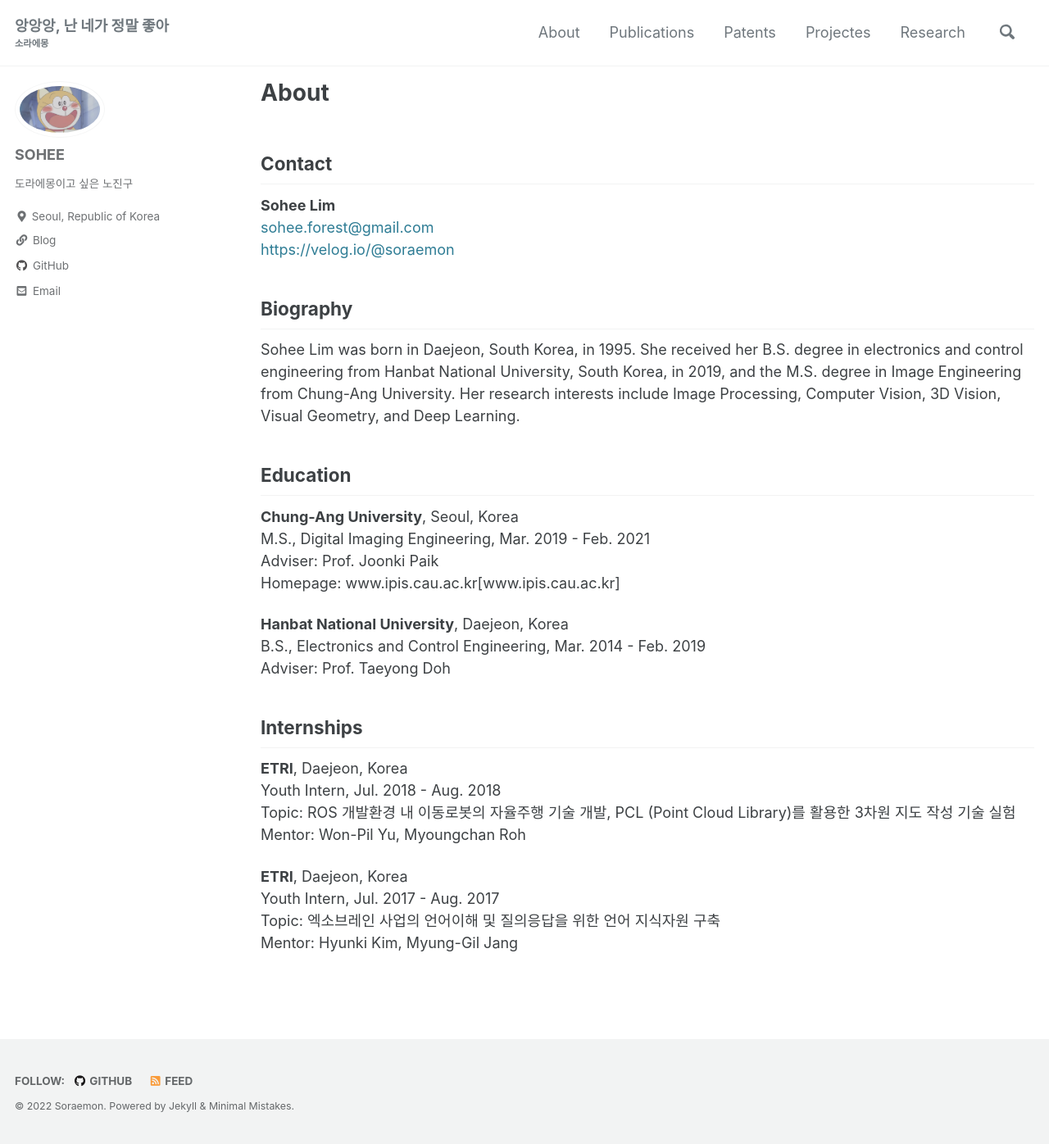
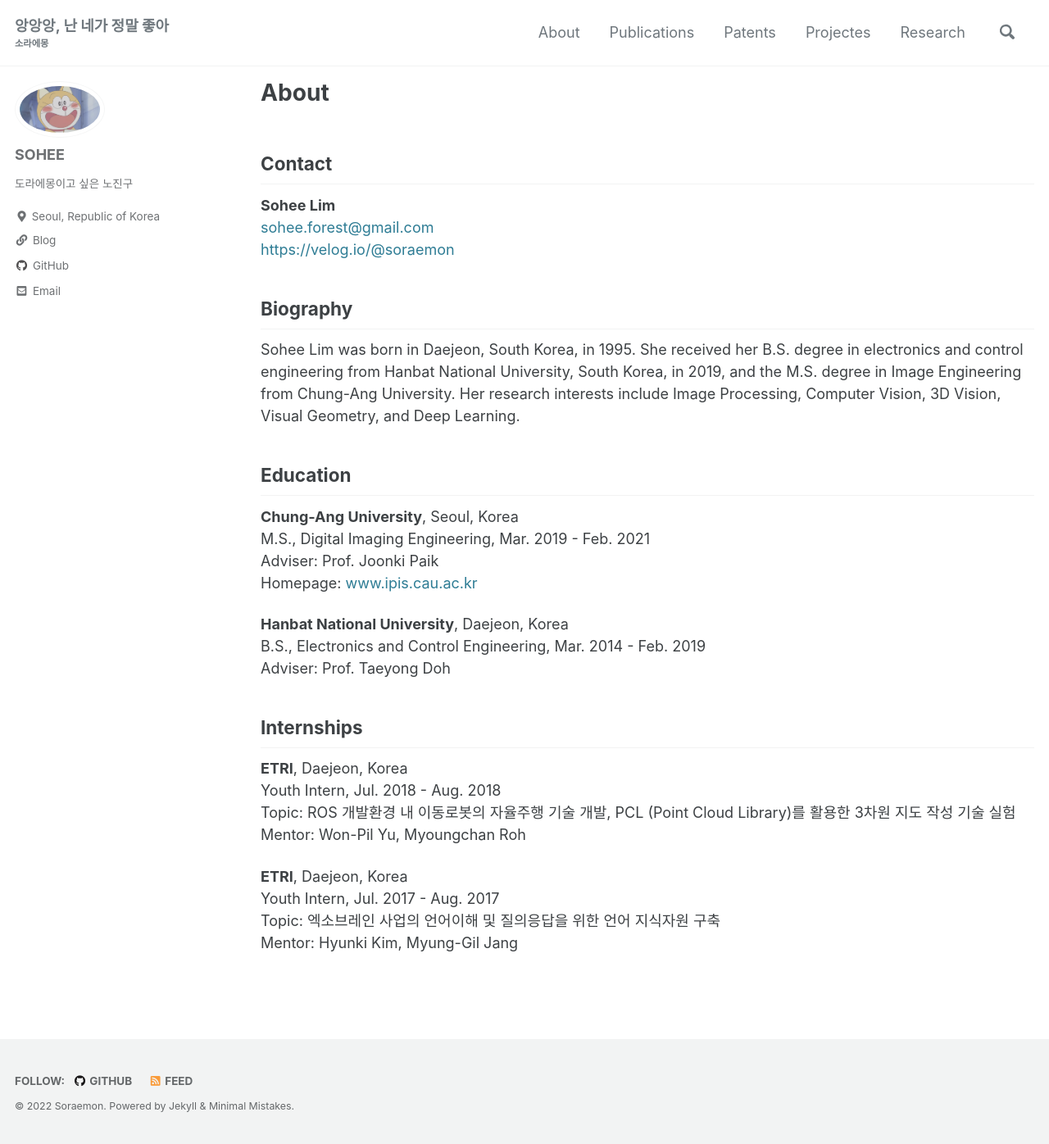
Before and after one commit to sohee-zoe/sohee-zoe.github.io, a Jekyll site: the page built from index.md, in a window 1280 px wide and 1396 px high. Shown: the whole window at 82% size. Built offline with Jekyll 4.4.1, drawn with Linux system fonts in a browser that asks for light colours; cached includes are drawn as plain includes.

Commit message:
Update index.md

```diff
--- a/index.md
+++ b/index.md
@@ -34,7 +34,7 @@ Sohee Lim was born in Daejeon, South Korea, in 1995. She received her B.S. degre
 **Chung-Ang University**, Seoul, Korea
 M.S., Digital Imaging Engineering, Mar. 2019 - Feb. 2021
 Adviser: Prof. Joonki Paik
-Homepage: www.ipis.cau.ac.kr[www.ipis.cau.ac.kr]
+Homepage: [www.ipis.cau.ac.kr](www.ipis.cau.ac.kr)
 
 **Hanbat National University**, Daejeon, Korea
 B.S., Electronics and Control Engineering, Mar. 2014 - Feb. 2019
```
